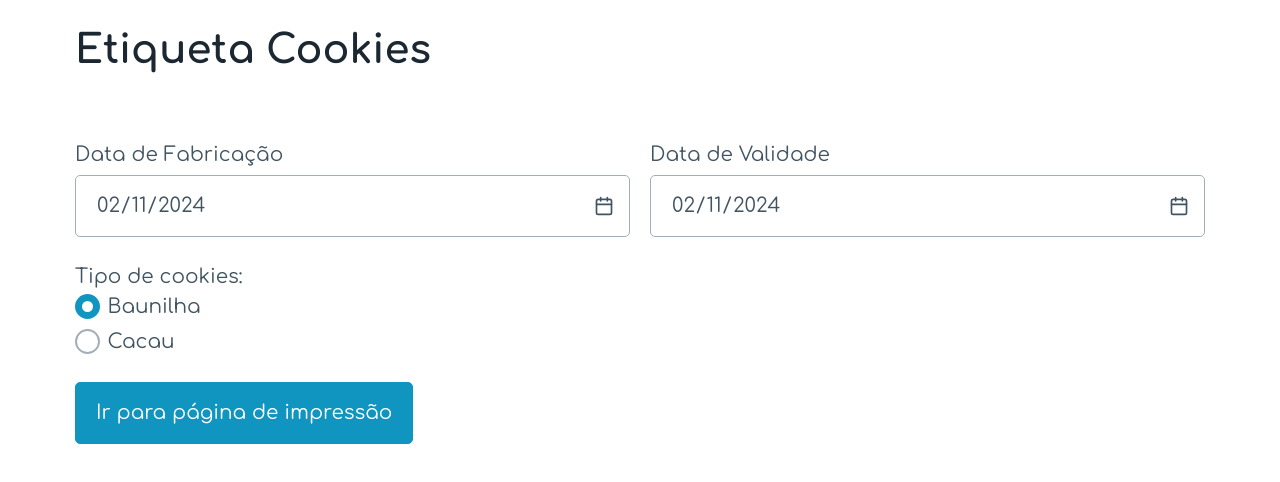
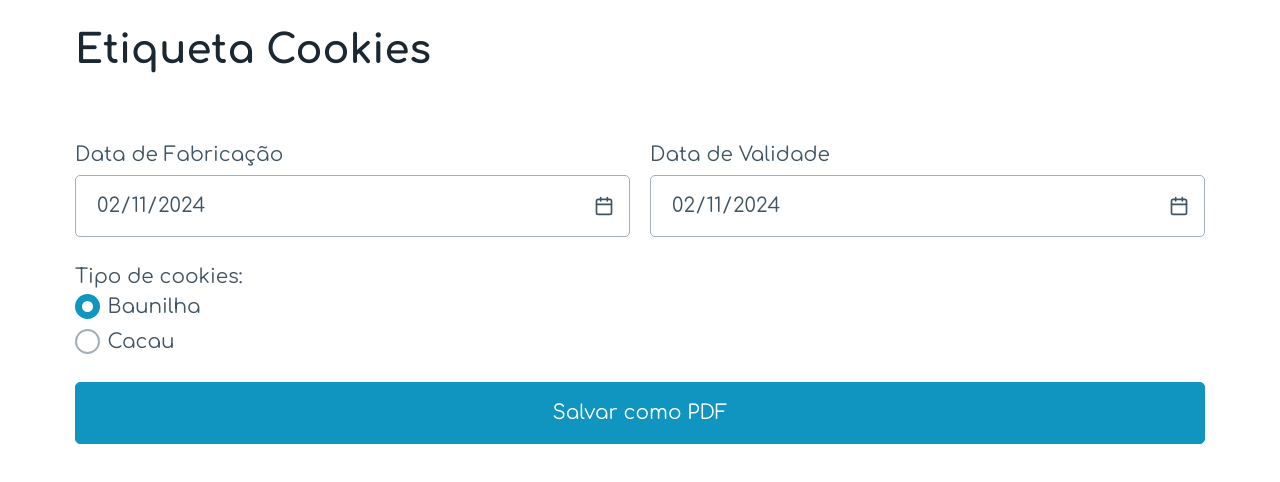
Before and after one commit to paulomacieltorresfilho/etiquetas-template, a Next.js app: page /form in a window 1280 px wide. Shown: the top 482 px of the page. Built offline with nearby package versions, Linux system fonts and the light colour scheme.

Commit message:
downloads automatically pdf

```diff
--- a/package.json
+++ b/package.json
@@ -11,6 +11,7 @@
   "dependencies": {
     "@picocss/pico": "^1.5.11",
     "next": "14.1.0",
+    "puppeteer": "^22.0.0",
     "react": "^18",
     "react-dom": "^18"
   },
--- /dev/null
+++ b/src/app/api/create-pdf/route.ts
@@ -0,0 +1,35 @@
+"use server";
+
+import { NextApiRequest } from "next";
+import { NextRequest, NextResponse } from "next/server";
+import puppeteer from "puppeteer";
+
+async function saveAsPdf(url: string) {
+  const browser = await puppeteer.launch();
+  const page = await browser.newPage();
+
+  await page.goto(`http://localhost:3000/${url}`, {
+    waitUntil: "networkidle0",
+  });
+
+  const result = await page.pdf({
+    format: "a4",
+  });
+  await browser.close();
+
+  return result;
+}
+
+export async function GET(req: NextRequest) {
+  const searchParams = req.nextUrl.searchParams;
+  const urlTipoCookies = searchParams.get("url");
+  const fabricacao = searchParams.get("fabricacao");
+  const validade = searchParams.get("validade");
+  const urlComParams = `${urlTipoCookies}?fabricacao=${fabricacao}&validade=${validade}`;
+  const pdf = await saveAsPdf(urlComParams);
+  const headers = new Headers();
+  headers.set("Content-Disposition", `attachment; filename=file.pdf`);
+  headers.set("Content-Type", "application/pdf");
+  const res = new NextResponse(pdf, {headers});
+  return res;
+}
--- a/src/app/form/page.tsx
+++ b/src/app/form/page.tsx
@@ -1,8 +1,7 @@
 "use client";
 import { TipoCookies } from "@/enum/tipo-cookies";
 import { convertDateToISOString } from "@/util/date";
-import Link from "next/link";
-import React, { useState } from "react";
+import React, { useEffect, useState } from "react";
 
 export default function FormPage() {
   const [state, setState] = useState({
@@ -10,6 +9,23 @@ export default function FormPage() {
     validade: convertDateToISOString(new Date()),
     tipo: TipoCookies.BAUNILHA.toString(),
   });
+
+  function downloadPDF() {
+    fetch(`/api/create-pdf?url=print/${state.tipo}&fabricacao=${state.fabricacao}&validade=${state.validade}`)
+      .then(response => {
+        return response.arrayBuffer()
+      })
+      .then(buffer => {
+        var bytes = new Uint8Array(buffer);
+
+        var blob = new Blob([bytes], { type: "application/pdf" });
+
+        var link = document.createElement('a');
+        link.href = window.URL.createObjectURL(blob);
+        link.download = `${state.fabricacao}${state.tipo}.pdf`;
+        link.click();
+      })
+  }
 
   function handleFabricacaoChange(event: React.FormEvent<HTMLInputElement>) {
     setState({
@@ -82,19 +98,12 @@ export default function FormPage() {
           </label>
         </fieldset>
 
-        <Link
-          href={{
-            pathname: `/print/${state.tipo}`,
-            query: {
-              validade: state.validade,
-              fabricacao: state.fabricacao,
-            },
-          }}
-          target="_blank"
-          role="button"
+        <button
+          type="button"
+          onClick={downloadPDF}
         >
-          Ir para página de impressão
-        </Link>
+          Salvar como PDF
+        </button>
       </form>
     </div>
   );
```
Also changed, not shown: 1 other file (tests, documents, lock files or other folders).
